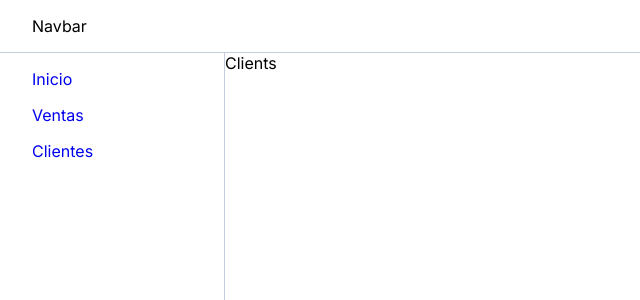
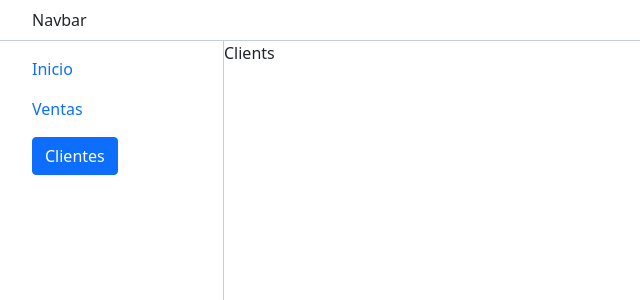
Before and after one commit to francosbenitez/react-dashboard, a React (Create React App) app: page /clients in a window 1280 px wide. Shown: the top 300 px of the page, without its empty margins (0-640 px from the left). Built offline with nearby package versions, Linux system fonts and the light colour scheme.

Commit message:
add boostrap

```diff
--- a/package.json
+++ b/package.json
@@ -6,6 +6,7 @@
     "@testing-library/jest-dom": "^5.11.4",
     "@testing-library/react": "^11.1.0",
     "@testing-library/user-event": "^12.1.10",
+    "bootstrap": "^5.0.0-beta3",
     "react": "^17.0.2",
     "react-dom": "^17.0.2",
     "react-router-dom": "^5.2.0",
--- a/src/components/Sidebar.js
+++ b/src/components/Sidebar.js
@@ -11,7 +11,7 @@ const Sidebar = () => {
                     <Link to="/sales">Ventas</Link>
                 </li>
                 <li>
-                    <Link to="/clients">Clientes</Link>
+                    <Link to="/clients" className="btn btn-primary">Clientes</Link>
                 </li>
             </ul>
         </div>
--- a/src/index.js
+++ b/src/index.js
@@ -3,6 +3,7 @@ import ReactDOM from 'react-dom';
 /*import './index.css';*/
 import App from './App';
 /*import reportWebVitals from './reportWebVitals';*/
+import 'bootstrap/scss/bootstrap.scss'
 
 ReactDOM.render(
   <React.StrictMode>
```
Also changed, not shown: 1 other file (tests, documents, lock files or other folders).
